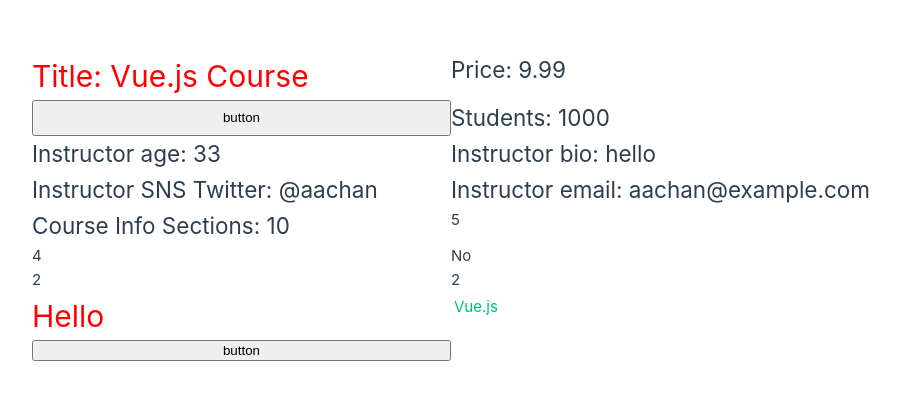
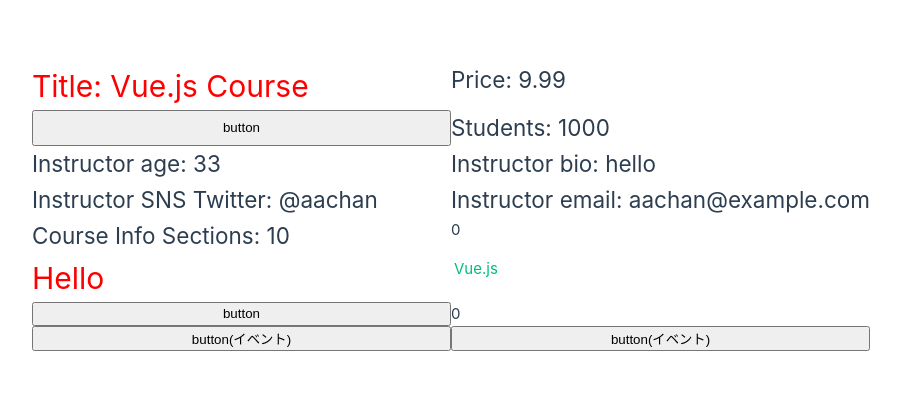
Before and after one commit to aachan1127/vue-lesson, a Vue app: page / in a window 1280 px wide. Shown: the part 194-594 px from the top of the page, without its empty margins (189-1090 px from the left). Built offline with nearby package versions, Linux system fonts and the light colour scheme.

Commit message:
udemy28 イベントオブジェクト

```diff
--- a/src/App.vue
+++ b/src/App.vue
@@ -55,8 +55,8 @@ console.log(courseInfo.sections.value)
 //reactive関数の中のref関数なので、.valueはつけなくてもいい
 // console.log(instructor.email)
 
-const count = ref(2)
-const count2 = ref(2)
+// const count = ref(2)
+// const count2 = ref(2)
 
 // v-htmlディレクティブ ()の中をHTMLとして表示できるようになる
 const message = ref('<h1>Hello</h1>')
@@ -64,6 +64,13 @@ const message = ref('<h1>Hello</h1>')
 // v-bindディレクティブ URLを表示させたい時はこれを使う
 const vueURL = 'https://vuejs.org'
 const vueId = 'vue-link'
+
+// イベントオブジェクト
+const count = ref(0)
+function countUp(event){
+  count.value = event.clientX
+}
+
 </script>
 
 <template>
@@ -81,12 +88,12 @@ const vueId = 'vue-link'
 
   <!-- {{  }}の中には、単一の式だけを書くことができる -->
   <!-- また、if文や、関数の中に定義されているものは使えない -->
-  <div>{{ count + 3 }}</div>
-  <div>{{ count + count2 }}</div>
-  <div>{{ count > 3 ? 'Yes' : 'No' }}</div>
+  <!-- <div>{{ count + 3 }}</div> -->
+  <!-- <div>{{ count + count2 }}</div> -->
+  <!-- <div>{{ count > 3 ? 'Yes' : 'No' }}</div> -->
 
   <!-- この２つは同じ表示になる（ディレクティブ） -->
-  <div>{{ count }}</div>
+  <!-- <div>{{ count }}</div> -->
   <div v-text="count"></div>
 
   <!-- v-htmlディレクティブ (※ XSS攻撃されやすいので注意が必要！)-->
@@ -107,6 +114,12 @@ const vueId = 'vue-link'
   <button @click="count++">button</button>
 
 
+<!-- イベントオブジェクト ボタンをクリックした時のX軸の値を取得して表示させる（.clientX)-->
+<p>{{ count }}</p>
+<button @click="count = $event.clientX">button(イベント)</button>
+<button @click="countUp">button(イベント)</button>
+
+
 </template>
 
 <style>
```
